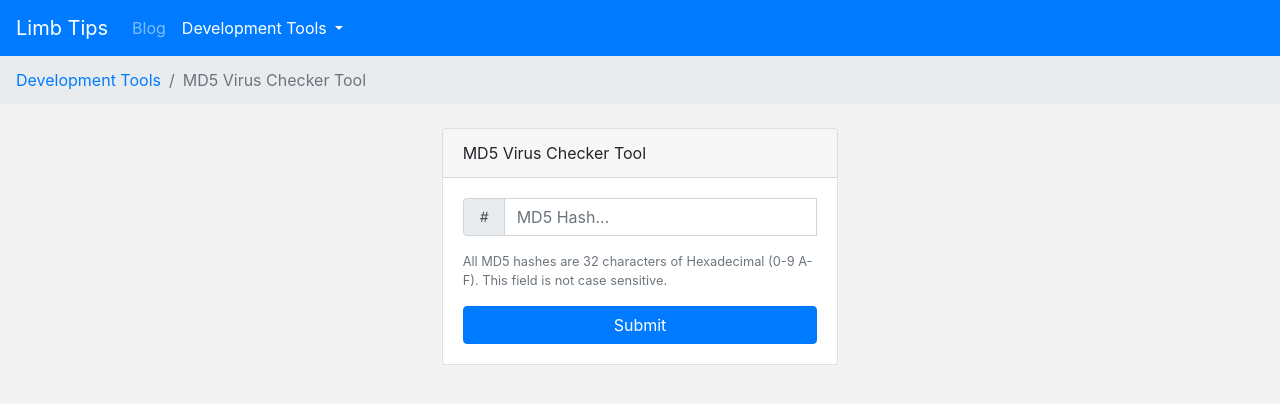
After one commit to MattLimb/limbtips, a Flask app: page /development/virus/ in a window 1280 px wide. The commit adds this page. Shown: the top 404 px of the page. Run offline with Flask 2, Linux system fonts and the light colour scheme; some libraries are stand-ins or nearby versions.

Commit message:
Added MD5 Hash Virus Checker

```diff
--- a/limbtips/blueprints/development/__init__.py
+++ b/limbtips/blueprints/development/__init__.py
@@ -1,2 +1,2 @@
-from .. import main
-from . import _dns, _development
+from .. import main, mongo_client
+from . import _dns, _development, _virus
--- /dev/null
+++ b/limbtips/blueprints/development/_virus/__init__.py
@@ -0,0 +1,2 @@
+from .. import main, mongo_client
+from . import _virus
--- /dev/null
+++ b/limbtips/blueprints/development/_virus/_virus.py
@@ -0,0 +1,21 @@
+from flask import request, render_template, jsonify
+from . import main, mongo_client
+
+# Virus Tool Routes
+
+@main.route("/development/virus/", methods=["GET"])
+def lt_virus():
+    args = request.args
+    if args:
+        data = mongo_client.limbtips[f"virus_hashes_{args['hash'][0]}"].find_one(
+            {
+                "hash": args["hash"]
+            }
+        )
+
+        if data == None:
+            data = "No Data Found"
+
+        return render_template("development/virus/virus_page.html", active_page="development.virus", args=args, result=data)
+    else:
+        return render_template("development/virus/virus_page.html", active_page="development.virus")
--- /dev/null
+++ b/limbtips/templates/development/virus/virus_page.html
@@ -0,0 +1,157 @@
+{% extends "global_base.html" %}
+
+{% block breadcrumbs %}
+<nav aria-label="breadcrumb">
+    <ol class="breadcrumb">
+        <li class="breadcrumb-item"><a href="/development/">Development Tools</a></li>
+        <li class="breadcrumb-item active" aria-current="page">MD5 Virus Checker Tool</li>
+    </ol>
+</nav>
+{% endblock %}
+
+{% block content %}
+<div class="mt-4 row row-cols-1 row-cols-sm-1 row-cols-md-3">
+    <div class="col"></div>
+    <div class="col">
+        <div class="card" style="width: 100%;">
+            <div class="card-header">
+                MD5 Virus Checker Tool
+            </div>
+            <div class="card-body">
+                <form action="/development/virus/" method="GET" class="needs-validation" novalidate>
+                    <div class="input-group mb-3">
+                        <div class="input-group-prepend">
+                            <span class="input-group-text" id="domain-name-image">
+                                <svg width="1em" height="1em" viewBox="0 0 16 16" class="bi bi-hash" fill="currentColor"
+                                    xmlns="http://www.w3.org/2000/svg">
+                                    <path
+                                        d="M8.39 12.648a1.32 1.32 0 0 0-.015.18c0 .305.21.508.5.508.266 0 .492-.172.555-.477l.554-2.703h1.204c.421 0 .617-.234.617-.547 0-.312-.188-.53-.617-.53h-.985l.516-2.524h1.265c.43 0 .618-.227.618-.547 0-.313-.188-.524-.618-.524h-1.046l.476-2.304a1.06 1.06 0 0 0 .016-.164.51.51 0 0 0-.516-.516.54.54 0 0 0-.539.43l-.523 2.554H7.617l.477-2.304c.008-.04.015-.118.015-.164a.512.512 0 0 0-.523-.516.539.539 0 0 0-.531.43L6.53 5.484H5.414c-.43 0-.617.22-.617.532 0 .312.187.539.617.539h.906l-.515 2.523H4.609c-.421 0-.609.219-.609.531 0 .313.188.547.61.547h.976l-.516 2.492c-.008.04-.015.125-.015.18 0 .305.21.508.5.508.265 0 .492-.172.554-.477l.555-2.703h2.242l-.515 2.492zm-1-6.109h2.266l-.515 2.563H6.859l.532-2.563z" />
+                                </svg>
+                            </span>
+                        </div>
+                        <input type="text" class="form-control" placeholder="MD5 Hash..."
+                            aria-label="Input for MD5 Hash" aria-describedby="hash_input" name="hash" required
+                            {% if args %}value="{{ args['hash'] }}" {% endif %} pattern="[A-Fa-f0-9]{32}">
+                        <div class="valid-feedback">
+                            Looks good!
+                        </div>
+                        <div class="invalid-feedback">
+                            Please provide a valid MD5 hash.
+                        </div>
+                    </div>
+                    <small id="hash-help" class="form-text text-muted mb-3">
+                        All MD5 hashes are 32 characters of Hexadecimal (0-9 A-F). This field is not case sensitive.
+                    </small>
+                    <input type="submit" class="btn btn-primary btn-md btn-block mt-2" value="Submit">
+                </form>
+            </div>
+        </div>
+    </div>
+    <div class="col"></div>
+</div>
+
+{% if result %}
+<div class="mt-4 row row-cols-1 row-cols-sm-1 row-cols-md-3">
+    <div class="col"></div>
+    <div class="col">
+        {% if result != "No Data Found" %}
+        <div class="card alert-danger border-danger" style="width: 100%;">
+            <div class="card-header border-danger">
+                Match Found in Virus Hash Database
+            </div>
+            <ul class="list-group list-group-flush">
+                <li class="list-group-item">
+                    <div class="row">
+                        <div class="col col-3"><strong>Hash</strong></div>
+                        <div class="col">{{ result["hash"] }}</div>
+                    </div>
+                </li>
+                <li class="list-group-item">
+                    <div class="row">
+                        <div class="col col-3"><strong>Total Visits</strong></div>
+                        <div class="col">{{ result["total_checked"] }}</div>
+                    </div>
+                </li>
+                <li class="list-group-item">
+                    <div class="row">
+                        <div class="col col-3"><strong>Date Added</strong></div>
+                        <div class="col">{{ result["added"].strftime("%Y-%m-%d") }}</div>
+                    </div>
+                </li>
+                <li class="list-group-item">
+                    <div class="row">
+                        <div class="col col-3"><strong>Authors</strong></div>
+                        <div class="col">{{ ", ".join(result["file_meta"]["authors"]) }}</div>
+                    </div>
+                </li>
+                <li class="list-group-item">
+                    <div class="row">
+                        <div class="col col-3"><strong>Imported From</strong></div>
+                        <div class="col"><a href="{{ result['file_meta']['download_location'] }}" target="_blank">{{ result["file_meta"]["filename"] }}</a></div>
+                    </div>
+                </li>
+                <li class="list-group-item">
+                    <div class="row">
+                        <div class="col col-3"><strong>Virus Found In</strong></div>
+                        <div class="col">{{ result["file_meta"]["hashes_for"] }}</div>
+                    </div>
+                </li>
+                <li class="list-group-item">
+                    <div class="row">
+                        <div class="col col-3"><strong>VirusTotal Detection</strong></div>
+                        <div class="col"><a href="https://www.virustotal.com/gui/file/{{ result['hash'] }}/detection" target="_blank">Go To VirusTotal</a></div>
+                    </div>
+                </li>
+            </ul>
+            <div class="card-body">
+                {{ result["file_meta"]["credit"] }}.
+                <br>
+                <br>
+                This site is not affiliated with VirusTotal or VirusShare. I use their services and find them very cool. This is a programming exercise, so I would suggest using these services instead.
+            </div>
+        </div>
+        {% else %}
+        <div class="card alert-success border-success" style="width: 100%;">
+            <div class="card-header border-success">
+                No Match in Virus Hash Database
+            </div>
+            <ul class="list-group list-group-flush">
+                <li class="list-group-item">
+                    This tool could not find a match in our database.
+                </li>
+                <li class="list-group-item">
+                    This does not mean that your file is safe. It is reccommended that you upload the file to <a href="https://virustotal.com" target="_blank">VirusTotal</a> or scan your file with your AntiVirus and AntiMalware before opening it.
+                </li>
+            </ul>
+            <div class="card-body">
+                This site is not affiliated with VirusTotal or VirusShare. I use their services and find them very cool. This is a programming exercise, so I would suggest using these services instead.
+            </div>
+        </div>
+
+        {% endif %}
+    </div>
+    <div class="col"></div>
+</div>
+{% endif %}
+
+<script>
+    // Example starter JavaScript for disabling form submissions if there are invalid fields
+    (function () {
+        'use strict';
+        window.addEventListener('load', function () {
+            // Fetch all the forms we want to apply custom Bootstrap validation styles to
+            var forms = document.getElementsByClassName('needs-validation');
+            // Loop over them and prevent submission
+            var validation = Array.prototype.filter.call(forms, function (form) {
+                form.addEventListener('submit', function (event) {
+                    if (form.checkValidity() === false) {
+                        event.preventDefault();
+                        event.stopPropagation();
+                    }
+                    form.classList.add('was-validated');
+                }, false);
+            });
+        }, false);
+    })();
+</script>
+{% endblock %}
--- a/limbtips/templates/global_base.html
+++ b/limbtips/templates/global_base.html
@@ -2,7 +2,7 @@
 <html lang="en">
 
 <head>
-    <title>Tools by Matt Limb</title>
+    <title>Limb Tips</title>
     <meta charset="utf-8">
     <meta name="viewport" content="width=device-width, initial-scale=1, shrink-to-fit=no">
     <link rel="stylesheet" href="https://stackpath.bootstrapcdn.com/bootstrap/4.5.2/css/bootstrap.min.css"
@@ -13,7 +13,7 @@
 
 <body style="background-color: #f3f3f3;">
     <nav class="navbar navbar-expand-lg navbar-dark bg-primary">
-        <a class="navbar-brand" href="/">Tools {% if active_page == "home" %}<span class="sr-only">(current)</span>{% endif %}</a>
+        <a class="navbar-brand" href="/">Limb Tips {% if active_page == "home" %}<span class="sr-only">(current)</span>{% endif %}</a>
         <button class="navbar-toggler" type="button" data-toggle="collapse" data-target="#navbarNav"
             aria-controls="navbarNav" aria-expanded="false" aria-label="Toggle navigation">
             <span class="navbar-toggler-icon"></span>
@@ -24,12 +24,13 @@
                     <a class="nav-link {% if 'blog' in active_page %}active{% endif %}"" href="/blog/">Blog</a>
                 </li>
                 <li class="nav-item dropdown {% if 'development' in active_page %}active{% endif %}">
-                    <a class="nav-link dropdown-toggle" href="/development/" id="navbarDropdownMenuLink" role="button"
+                    <a class="nav-link dropdown-toggle" href="/development/" id="developmentTools" role="button"
                         data-toggle="dropdown" aria-haspopup="true" aria-expanded="false">
                         Development Tools
                     </a>
-                    <div class="dropdown-menu" aria-labelledby="navbarDropdownMenuLink">
+                    <div class="dropdown-menu" aria-labelledby="developmentTools">
                         <a class="dropdown-item {% if 'development.dns' == active_page %}active{% endif %}" href="/development/dns/">DNS Tool{% if 'development.dns' == active_page %}<span class="sr-only">(current)</span>{% endif %}</a>
+                        <a class="dropdown-item {% if 'development.virus' == active_page %}active{% endif %}" href="/development/virus/">Virus Tool{% if 'development.virus' == active_page %}<span class="sr-only">(current)</span>{% endif %}</a>
                     </div>
                 </li>
             </ul>
```
Also changed, not shown: limbtips/templates/base/home_content.html (+16 -4 lines), limbtips/templates/blog/navigation/navigation.html (added, +77 -0 lines), limbtips/templates/development/development.html (+17 -5 lines).
